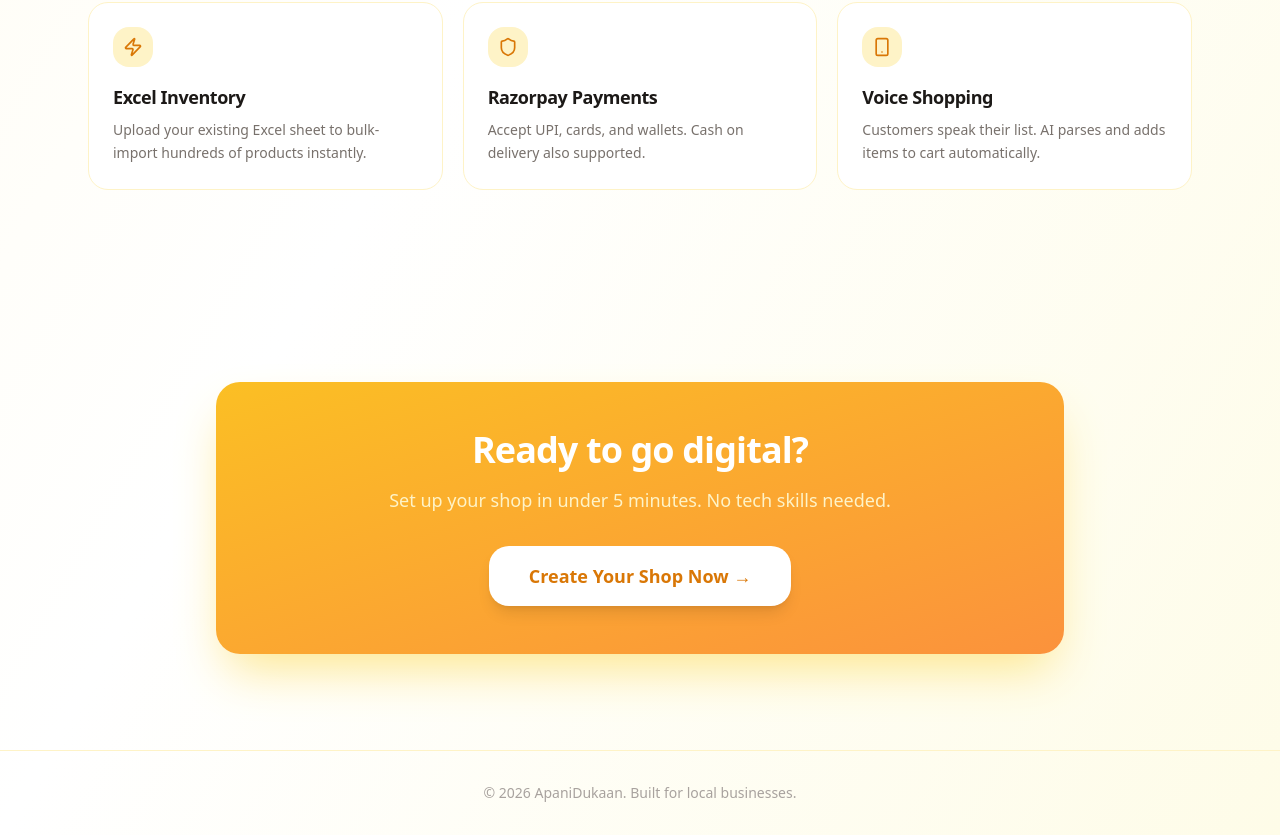
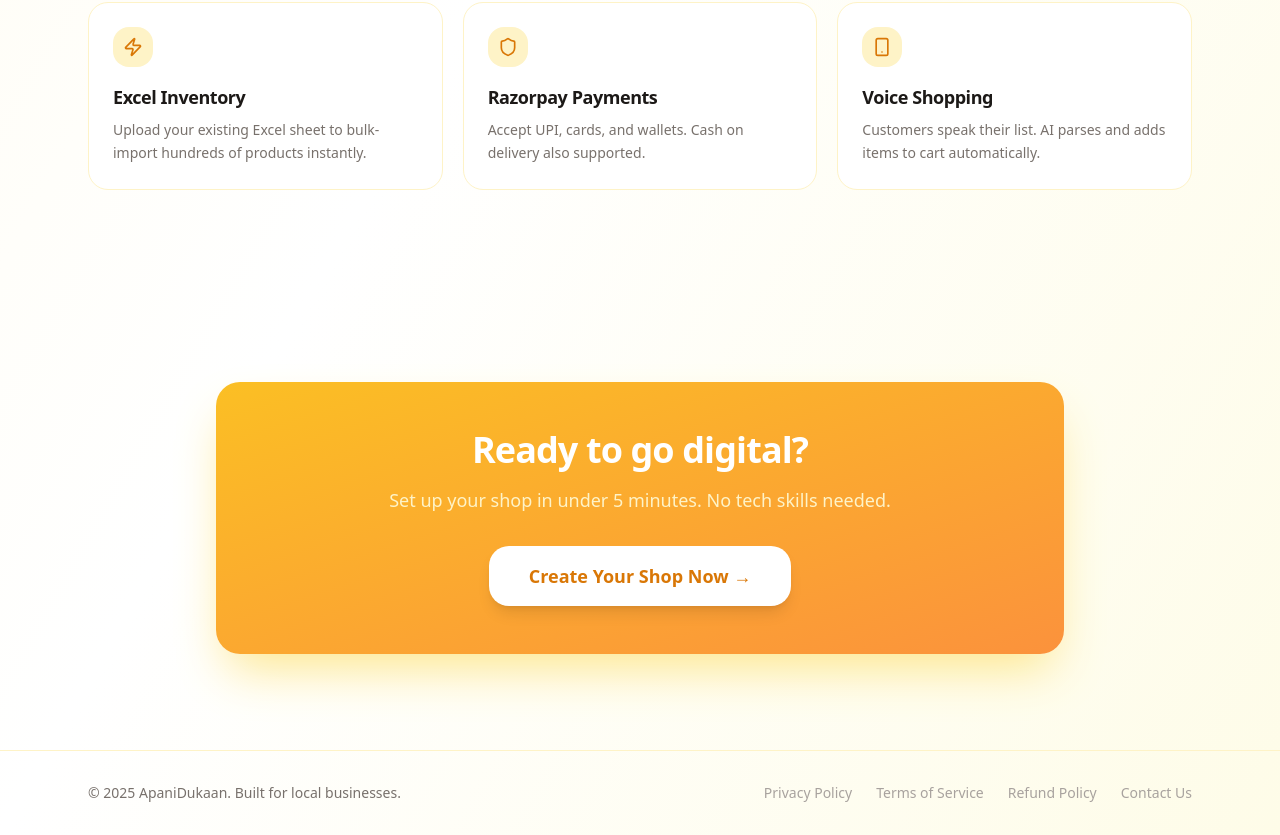
Before and after one commit to RohitKamble171012/ApaniDukaan, a Next.js app in the folder frontend/: page / in a window 1280 px wide. Shown: the part 1408-2243 px from the top of the page. Built offline with nearby package versions, Linux system fonts and the light colour scheme; no server answers.

Commit message:
Revise footer with links and copyright update
Updated footer to include additional links and changed copyright year.

```diff
--- a/frontend/src/app/page.tsx
+++ b/frontend/src/app/page.tsx
@@ -120,9 +120,17 @@ export default function HomePage() {
         </div>
       </section>
 
-      <footer className="border-t border-amber-100 py-8 text-center text-warm-400 text-sm">
-        © 2026 ApaniDukaan. Built for local businesses.
-      </footer>
+      <footer className="border-t border-amber-100 py-8">
+  <div className="max-w-6xl mx-auto px-6 flex flex-col sm:flex-row justify-between items-center gap-4">
+    <p className="text-warm-500 text-sm">© 2025 ApaniDukaan. Built for local businesses.</p>
+    <div className="flex gap-6 text-sm">
+      <Link href="/privacy" className="text-warm-400 hover:text-amber-600 transition-colors">Privacy Policy</Link>
+      <Link href="/terms"   className="text-warm-400 hover:text-amber-600 transition-colors">Terms of Service</Link>
+      <Link href="/refunds" className="text-warm-400 hover:text-amber-600 transition-colors">Refund Policy</Link>
+      <Link href="/contact" className="text-warm-400 hover:text-amber-600 transition-colors">Contact Us</Link>
+    </div>
+  </div>
+</footer>
     </main>
   );
 }
```
